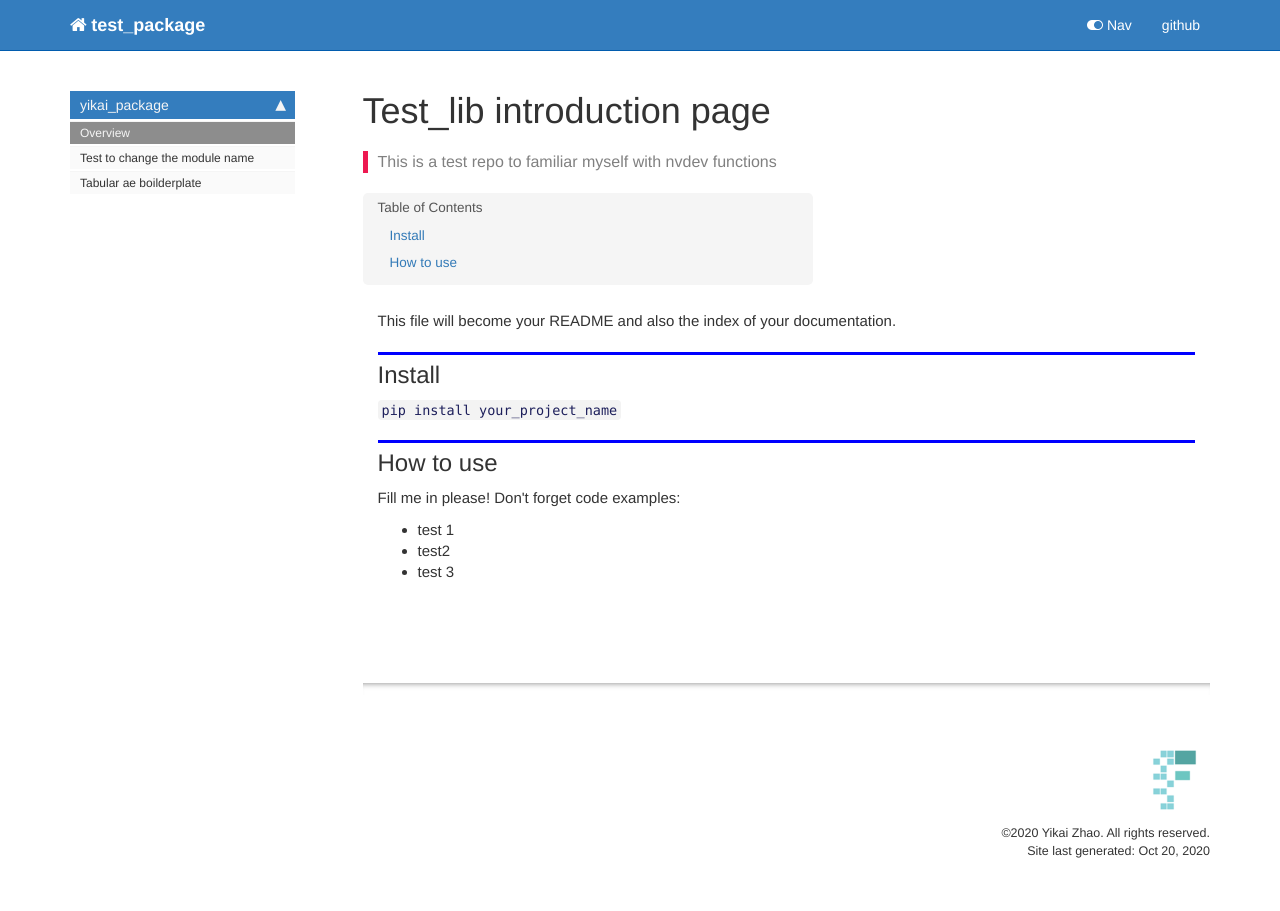
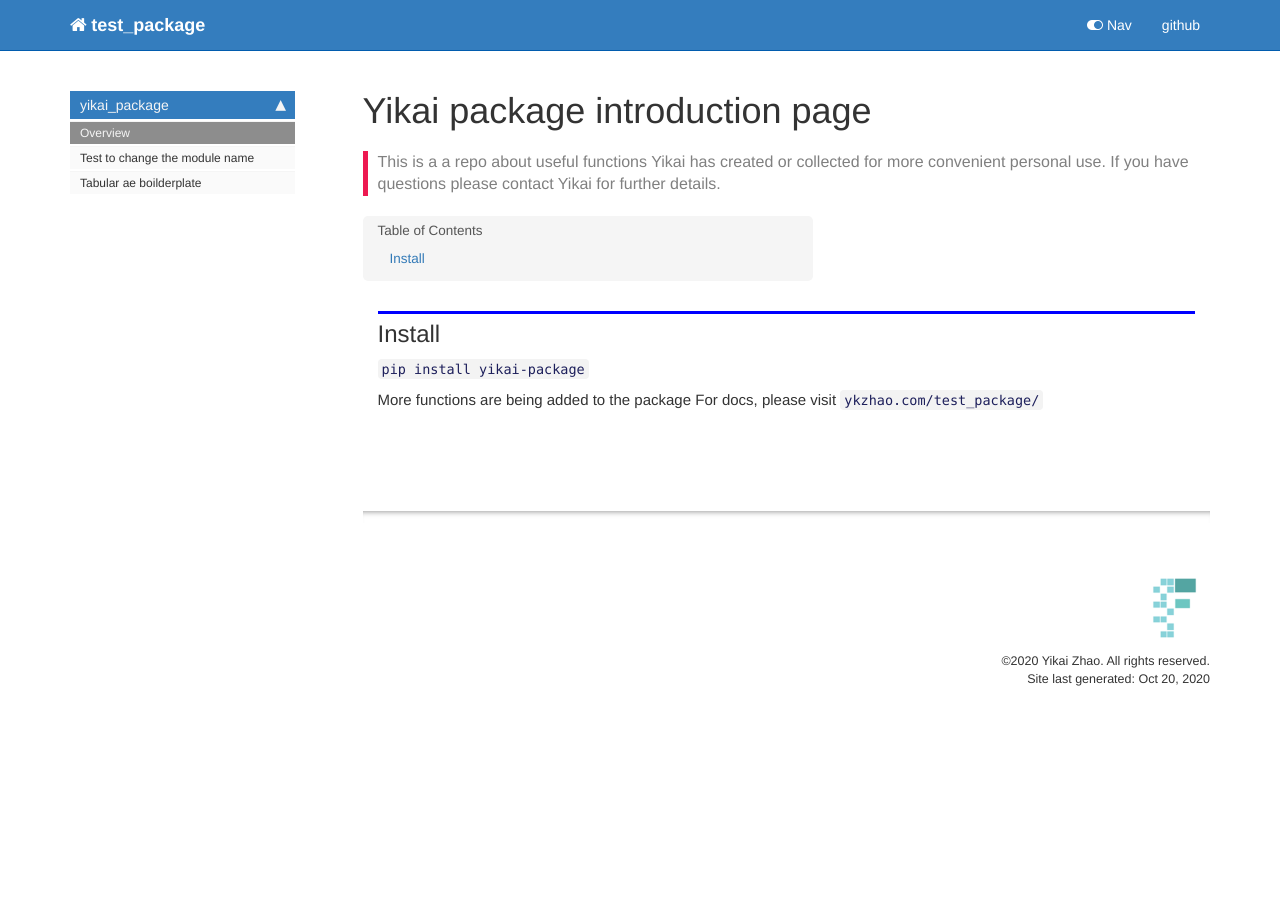
Before and after one commit to DavidykZhao/test_package, a Jekyll site: the page built from docs/index.html, in a window 1280 px wide. Built offline with Jekyll 4.4.1, drawn with Linux system fonts in a browser that asks for light colours; nearby versions of some CDN libraries; comment, search, counter and statistics services are not loaded.

Commit message:
update readme file

```diff
--- a/docs/index.html
+++ b/docs/index.html
@@ -1,12 +1,12 @@
 ---
 
-title: Test_lib introduction page
+title: Yikai package introduction page
 
 keywords: fastai
 sidebar: home_sidebar
 
-summary: "This is a test repo to familiar myself with nvdev functions"
-description: "This is a test repo to familiar myself with nvdev functions"
+summary: "This is a a repo about useful functions Yikai has created or collected for more convenient personal use. If you have questions please contact Yikai for further details."
+description: "This is a a repo about useful functions Yikai has created or collected for more convenient personal use. If you have questions please contact Yikai for further details."
 nb_path: "index.ipynb"
 ---
 <!--
@@ -30,44 +30,21 @@ nb_path: "index.ipynb"
 
 <div class="cell border-box-sizing text_cell rendered"><div class="inner_cell">
 <div class="text_cell_render border-box-sizing rendered_html">
-<p>This file will become your README and also the index of your documentation.</p>
+<h2 id="Install">Install<a class="anchor-link" href="#Install"> </a></h2>
+</div>
+</div>
+</div>
+<div class="cell border-box-sizing text_cell rendered"><div class="inner_cell">
+<div class="text_cell_render border-box-sizing rendered_html">
+<p><code>pip install yikai-package</code></p>
 
 </div>
 </div>
 </div>
 <div class="cell border-box-sizing text_cell rendered"><div class="inner_cell">
 <div class="text_cell_render border-box-sizing rendered_html">
-<h2 id="Install">Install<a class="anchor-link" href="#Install"> </a></h2>
-</div>
-</div>
-</div>
-<div class="cell border-box-sizing text_cell rendered"><div class="inner_cell">
-<div class="text_cell_render border-box-sizing rendered_html">
-<p><code>pip install your_project_name</code></p>
-
-</div>
-</div>
-</div>
-<div class="cell border-box-sizing text_cell rendered"><div class="inner_cell">
-<div class="text_cell_render border-box-sizing rendered_html">
-<h2 id="How-to-use">How to use<a class="anchor-link" href="#How-to-use"> </a></h2>
-</div>
-</div>
-</div>
-<div class="cell border-box-sizing text_cell rendered"><div class="inner_cell">
-<div class="text_cell_render border-box-sizing rendered_html">
-<p>Fill me in please! Don't forget code examples:</p>
-
-</div>
-</div>
-</div>
-<div class="cell border-box-sizing text_cell rendered"><div class="inner_cell">
-<div class="text_cell_render border-box-sizing rendered_html">
-<ul>
-<li>test 1</li>
-<li>test2 </li>
-<li>test 3</li>
-</ul>
+<p>More functions are being added to the package
+For docs, please visit <code>ykzhao.com/test_package/</code></p>
 
 </div>
 </div>
```
Also changed, not shown: README.md, 2 other files.
